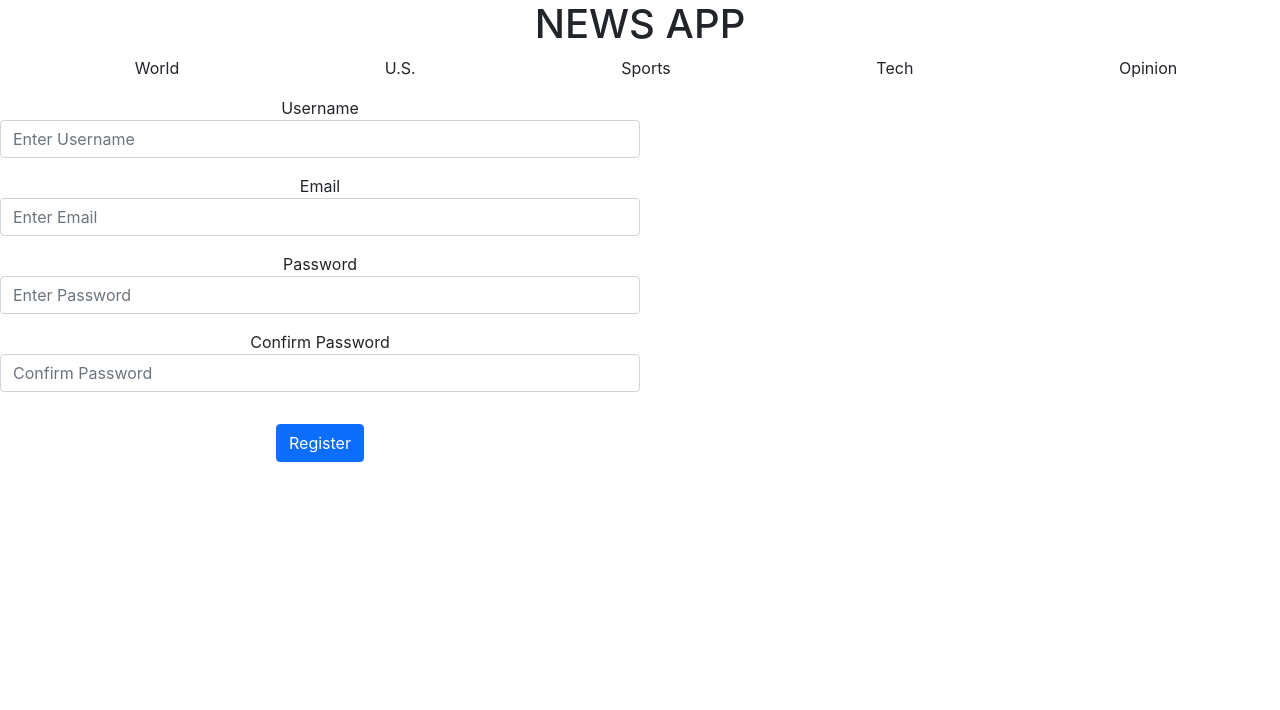
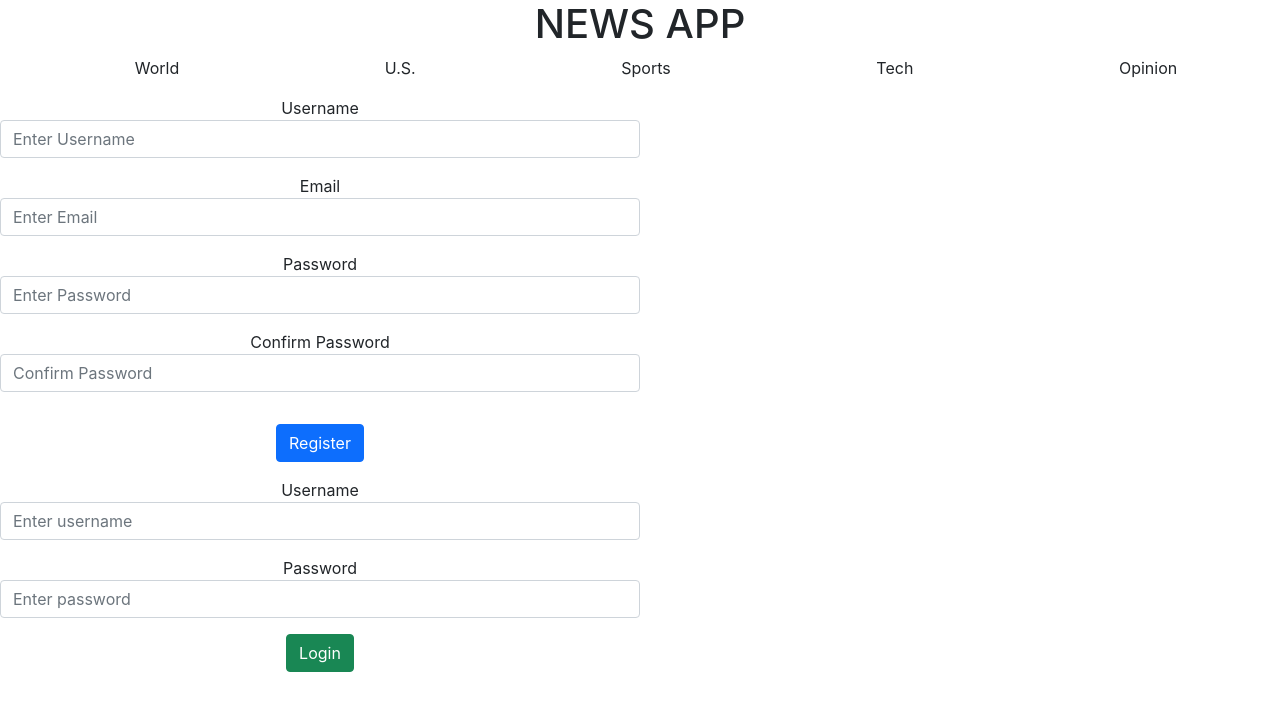
Before and after one commit to slcushing/django-react-news-app, a React (Create React App) app in the folder frontend/static/: page / in a window 1280 px wide. Shown: the top 710 px of the page. Built offline with nearby package versions, Linux system fonts and the light colour scheme.

Commit message:
Login Form

```diff
--- a/frontend/static/src/components/App/App.js
+++ b/frontend/static/src/components/App/App.js
@@ -1,5 +1,6 @@
 import './App.css';
 import RegistrationForm from './../Registration/RegistrationForm';
+import LoginForm from './../Login/LoginForm';
 
 
 
@@ -21,6 +22,7 @@ function App() {
 
       </header>
       <RegistrationForm />
+      <LoginForm />
     </div>
   );
 }
--- a/frontend/static/src/components/Login/LoginForm.js
+++ b/frontend/static/src/components/Login/LoginForm.js
@@ -0,0 +1,81 @@
+import {useState} from 'react'
+import Cookies from 'js-cookie'
+
+function LoginForm(props) {
+    const [user, setUser] = useState({
+        username:'',
+        password:'',
+    });
+
+    function handleInput(event) {
+        const {name,value} = event.target;
+        setUser(prevState => ({
+            ...prevState,
+            [name]: value,
+        }));
+    }
+
+    function handleError(error) {
+        console.warn(error);
+    }
+
+    async function handleSubmit(event) {
+        event.preventDefault();
+
+        const options = {
+            method:'POST',
+            headers: {
+                'Content-Type':'application/json',
+                'X-CSRFToken': Cookies.get('csrftoken'),
+            },
+            body: JSON.stringify(user)
+        };
+
+        const response = await fetch('/rest-auth/login/', options).catch(handleError);
+        if(!response) {
+            console.log(response);
+        } else {
+            const data = await response.json();
+            Cookies.set('Authorization', `Token ${data.key}`);
+            props.setState({
+                isAuth: true,
+                selection: 'profile',
+            });
+        }
+    }
+
+
+    return (
+        <form className='mt-3 col-6' onSubmit={handleSubmit}>
+            <div className='form-group text-left mb-3'>
+                <label htmlFor='username'>Username</label>
+                <input
+                    type='text'
+                    className='form-control'
+                    id='username'
+                    placeholder='Enter username'
+                    onChange={handleInput}
+                    required
+                    name='username'
+                    value={user.username}
+                />
+            </div>
+            <div className='form-group text-left mb-3'>
+                <label htmlFor='password'>Password</label>
+                <input
+                    type='password'
+                    className='form-control'
+                    placeholder='Enter password'
+                    onChange={handleInput}
+                    required
+                    name='password'
+                    value={user.password}
+                />
+            </div>
+            <button type='submit' className='btn btn-success'>Login</button>
+
+        </form>
+    )
+}
+
+export default LoginForm
```
Also changed, not shown: frontend/static/src/components/Profile/ProfileForm.js (+8 -0 lines).
